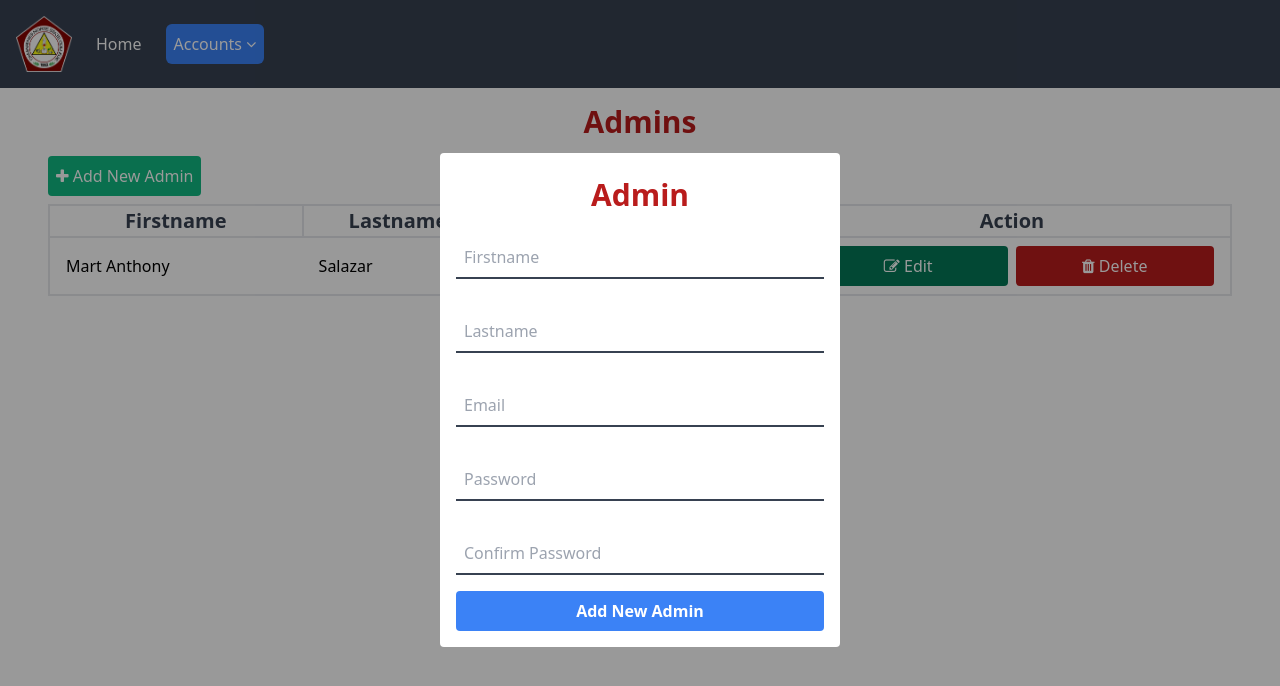
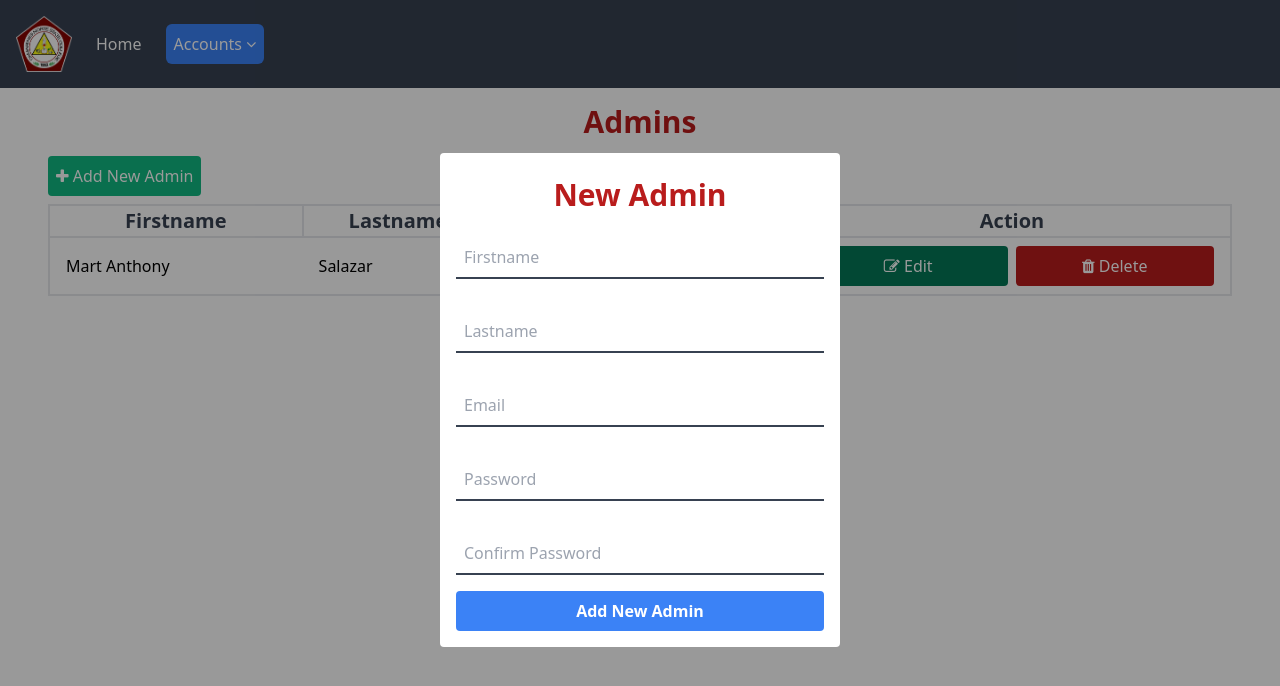
Before and after one commit to mart-anthony-stark/Shrewsbury-International-School-SAS, a Vue app in the folder client/: page /accounts/admin in a window 1280 px wide. Both pictures are taken after a click on the button "Add New Admin". Shown: the top 686 px of the page. Built offline with nearby package versions, Linux system fonts and the light colour scheme.

Commit message:
Fixed: submit form handler

```diff
--- a/client/src/components/AddAdminModal.vue
+++ b/client/src/components/AddAdminModal.vue
@@ -14,15 +14,17 @@ const submit = () => {
 <template>
   <div>
     <div @click="$emit('closeModal')" class="overlay"></div>
-    <form @submit.prevent="submit()">
-      <h1 class="text-red-700 text-3xl text-center font-bold my-2">Admin</h1>
+    <form @submit.prevent="submit">
+      <h1 class="text-red-700 text-3xl text-center font-bold my-2">
+        New Admin
+      </h1>
       <input ref="fnameRef" type="text" placeholder="Firstname" />
       <input ref="lnameRef" type="text" placeholder="Lastname" />
       <input ref="emailRef" type="text" placeholder="Email" />
       <input ref="passRef" type="password" placeholder="Password" />
       <input ref="cpassRef" type="password" placeholder="Confirm Password" />
       <button
-        @click="login()"
+        type="submit"
         class="
           bg-blue-500
           hover:bg-blue-700
@@ -34,7 +36,6 @@ const submit = () => {
           focus:outline-none focus:shadow-outline
           w-full
         "
-        type="button"
       >
         Add New Admin
       </button>
```
